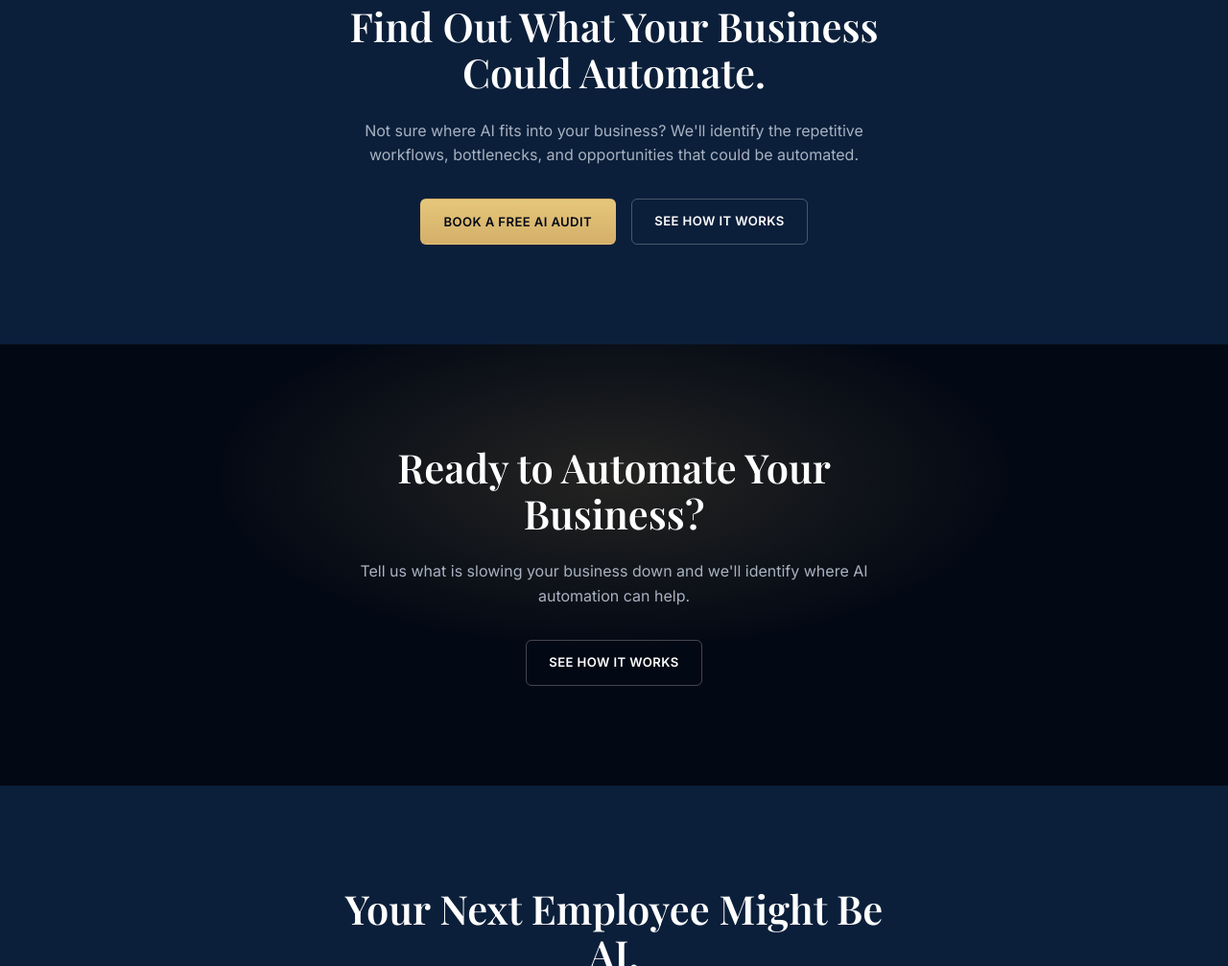
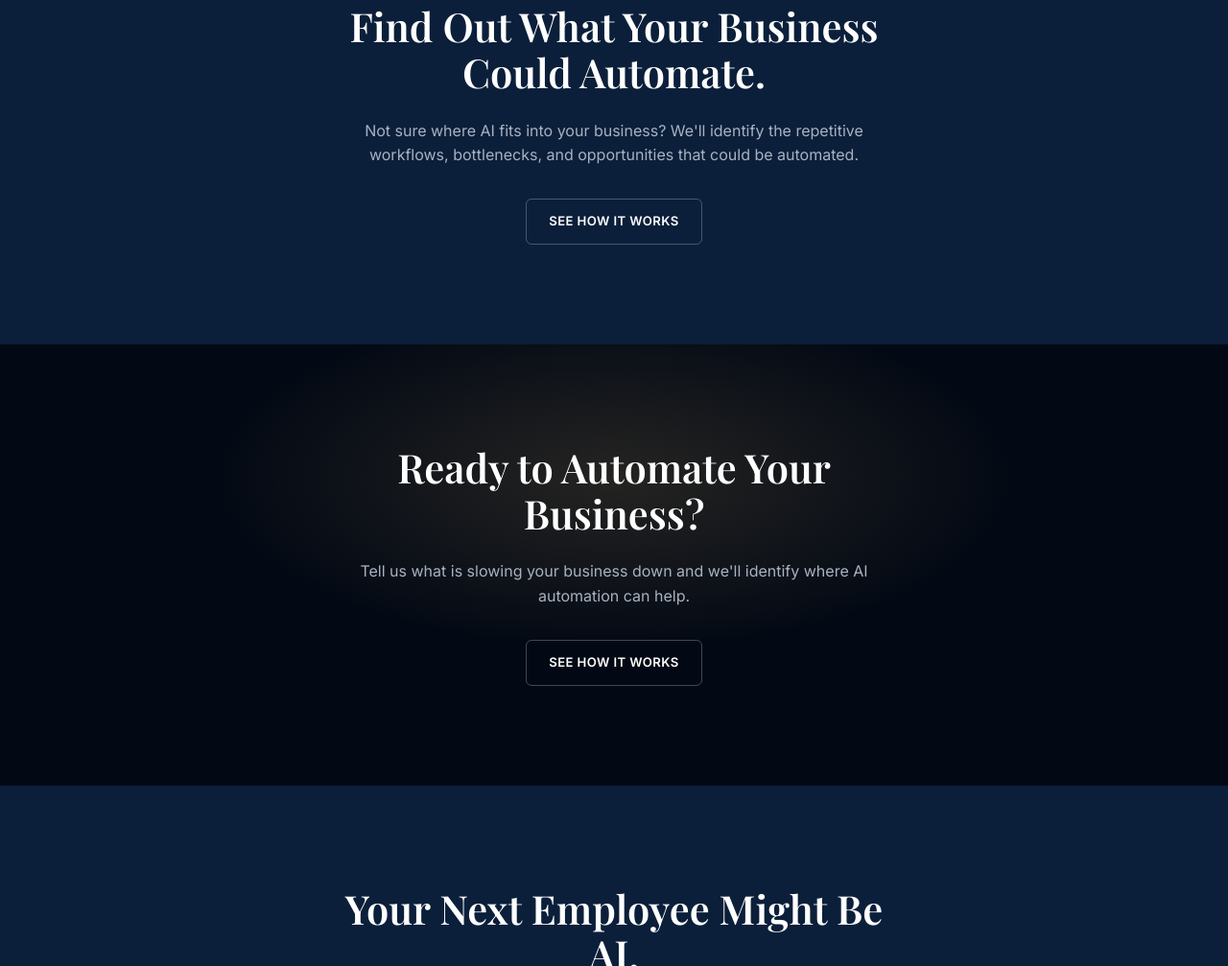
Before and after one commit to oluwafemioluwaseunolaleye-art/meridian-ai-site, a plain HTML site: page index.html in a window 1280 px wide. Shown: the part 7314-8321 px from the top of the page at 96% size. Drawn offline with nearby package versions, Linux system fonts and the light colour scheme; a web font is replaced by a local one.

Commit message:
Update index.html

```diff
--- a/index.html
+++ b/index.html
@@ -403,7 +403,6 @@
       <h2>Find Out What Your Business Could Automate.</h2>
       <p>Not sure where AI fits into your business? We'll identify the repetitive workflows, bottlenecks, and opportunities that could be automated.</p>
       <div class="hero-actions center">
-        <button class="btn btn-primary tally-cta" type="button">Book a Free AI Audit</button>
         <a href="#how-it-works" class="btn btn-outline">See How It Works</a>
       </div>
     </div>
```
